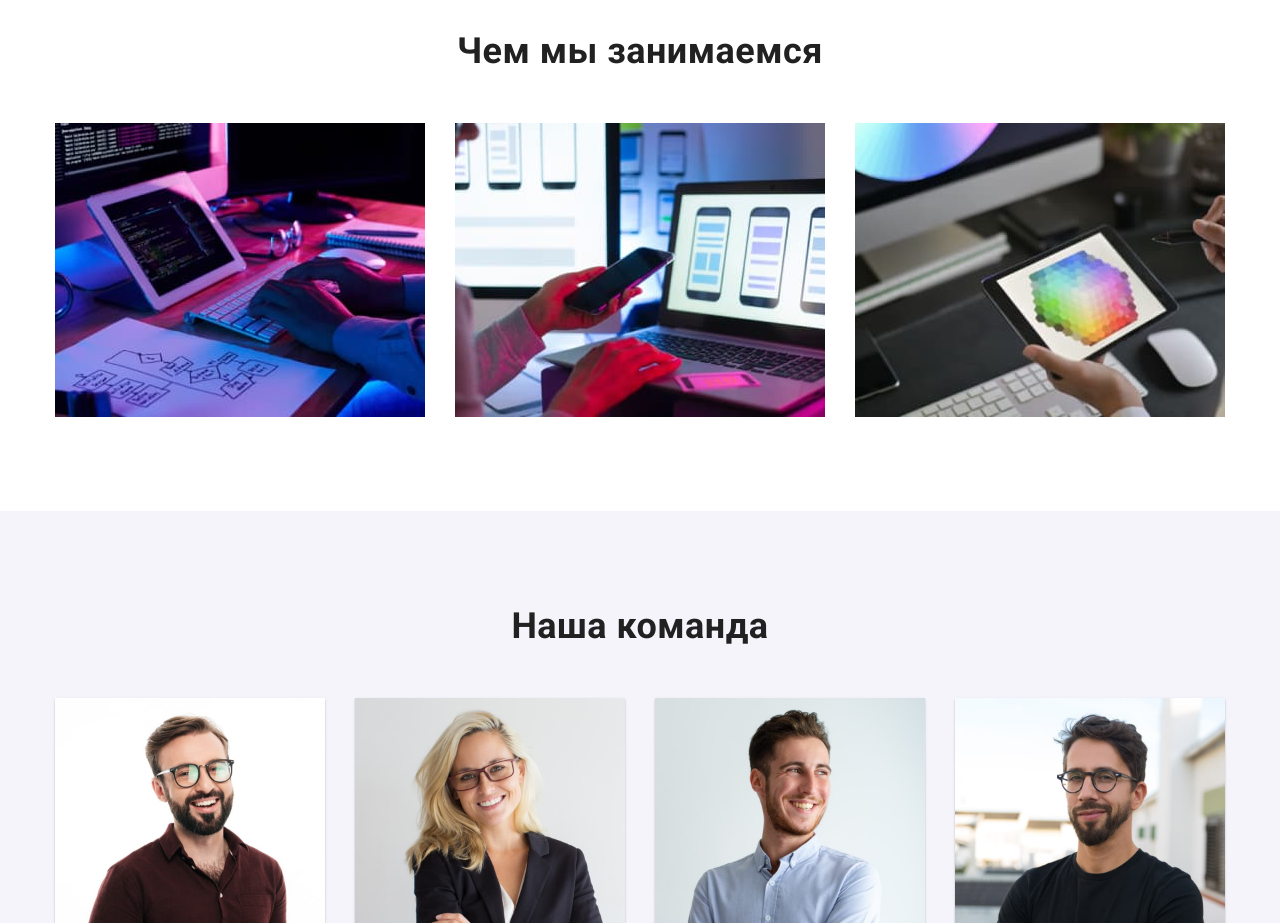
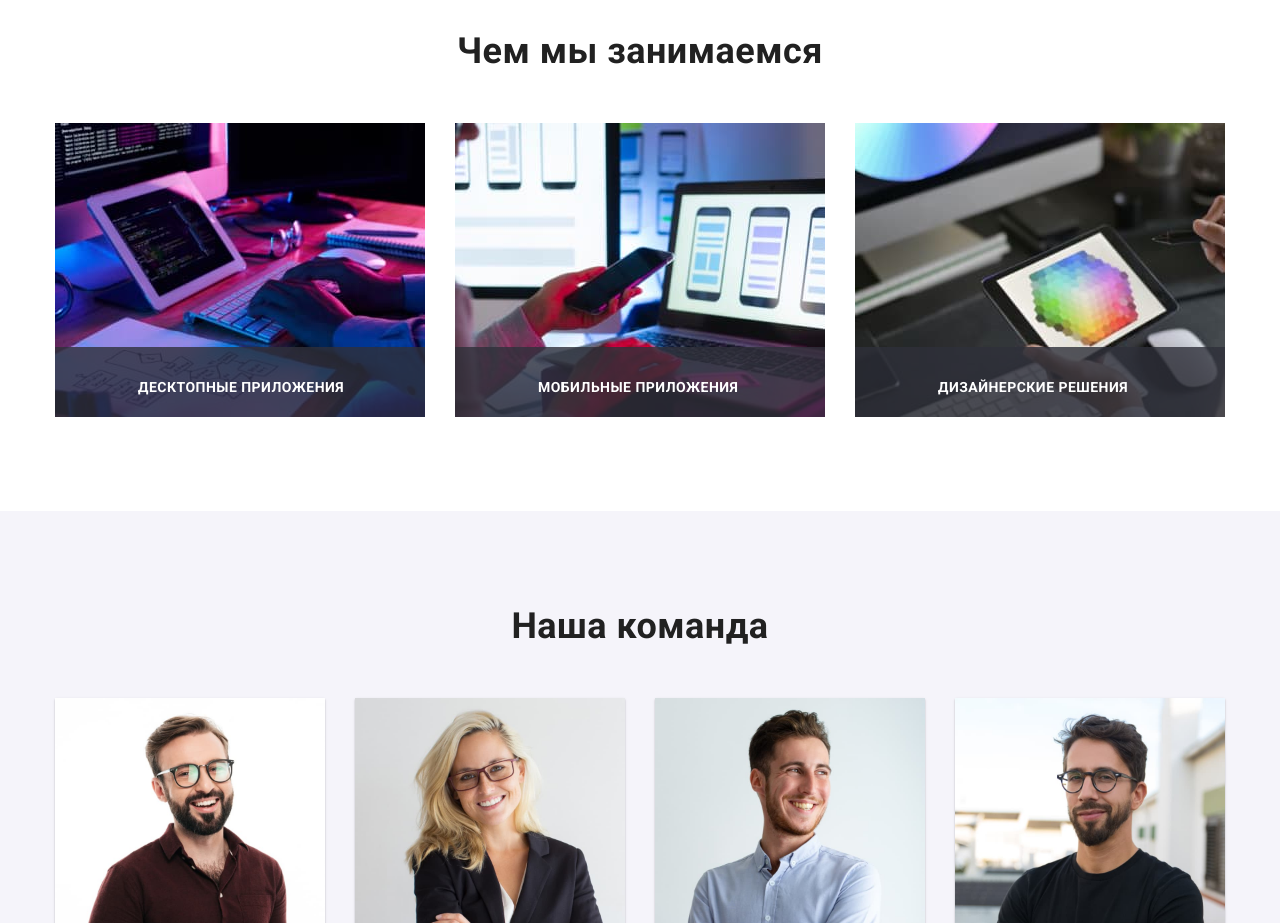
Before and after one commit to dramarec/goit-markup-hw-05, a plain HTML site: page index.html in a window 1280 px wide. Shown: the part 1100-2023 px from the top of the page. Drawn offline with nearby package versions, Linux system fonts and the light colour scheme.

Commit message:
create section engage

```diff
--- a/css/style.css
+++ b/css/style.css
@@ -326,8 +326,30 @@ footer .logo {
 	flex-wrap: wrap;
 	justify-content: space-between;
 }
-.app:before {
+.engage-pic {
+	position: relative;
+}
+
+.engage-pic:before {
+	display: inline-block;
+	content: "";
+	position: absolute;
+	bottom: 0;
+	left: 0;
+	width: 370px;
+	height: 70px;
 	background: rgba(47, 48, 58, 0.8);
+}
+
+.engage-pic-title {
+	position: absolute;
+	left: 83px;
+	bottom: 22px;
+	font-weight: bold;
+	font-size: 14px;
+	line-height: 16px;
+	text-transform: uppercase;
+	color: #ffffff;
 }
 
 /* ========== Команда-comand =========== */
@@ -554,6 +576,7 @@ footer .logo {
 .portfolio-link:hover .product-actions {
 	opacity: 1;
 }
+
 .prodact-thumb {
 	position: relative;
 	display: flex;
--- a/index.html
+++ b/index.html
@@ -135,7 +135,8 @@
         <div class="conteiner">
           <h2 class="section-title list">Чем мы занимаемся</h2>
           <ul class="section-img list">
-            <li class="app">
+            <li class="engage-list">
+              <div class="engage-pic">
                  <img
                 src="./img/engage/img.jpg"
                 alt="Робочий стол, мужские руки печатают
@@ -143,8 +144,13 @@
                 width="370"
                 height="294"
                 />
+                <div class="engage-pic-title">
+                  <p>Десктопные приложения</p>
+                </div>
+              </div>
             </li>
-            <li>
+            <li class="engage-list">
+              <div class="engage-pic">
                 <img
                   src="./img/engage/img-2.jpg"
                   alt="Женские руки, в левой руке держит
@@ -152,8 +158,13 @@
                   width="370"
                   height="294"
                 />
+                <div class="engage-pic-title">
+                  <p>Мобильные приложения</p>
+                </div>
+              </div>
             </li>
-            <li>
+            <li class="engage-list">
+              <div class="engage-pic">
                 <img
                   src="./img/engage/img-3.jpg"
                   alt="В левой руке планшет, в правой
@@ -161,6 +172,10 @@
                   width="370"
                   height="294"
                 />
+                <div class="engage-pic-title">
+                  <p>Дизайнерские решения</p>
+                </div>
+              </div>
             </li>
           </ul>
         </div>
```
Lines whose indentation alone changed are shown as unchanged.
